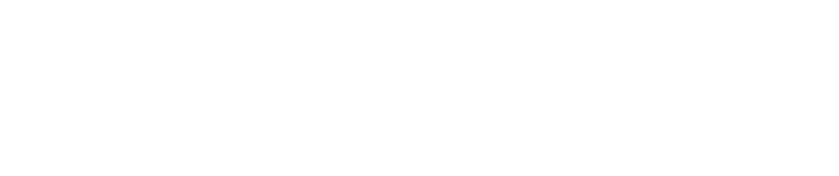
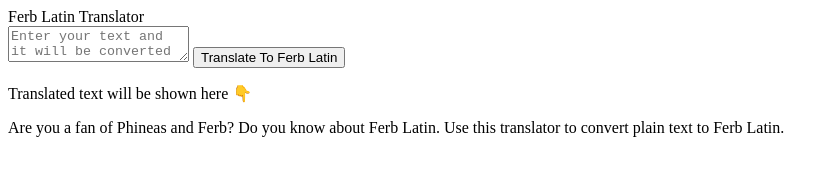
Before and after one commit to shanu12799/Ferb_Translator_mark_seven, a plain HTML site: page index.html in a window 1280 px wide. Shown: the whole page, without its empty margins (0-839 px from the left). Drawn offline with Linux system fonts and the light colour scheme.

Commit message:
feat: basic html added

```diff
--- a/index.html
+++ b/index.html
@@ -6,5 +6,24 @@
     <meta name="viewport" content="width=device-width, initial-scale=1.0" />
     <title>Ferb Latin Translator</title>
   </head>
-  <body></body>
+  <body>
+    <header>
+      <div>Ferb Latin Translator</div>
+    </header>
+    <textarea
+      placeholder="Enter your text and it will be converted to the Ferb Latin"
+    ></textarea>
+
+    <button>Translate To Ferb Latin</button>
+
+    <p>Translated text will be shown here 👇</p>
+
+    <div></div>
+    <footer>
+      <p>
+        Are you a fan of Phineas and Ferb? Do you know about Ferb Latin. Use
+        this translator to convert plain text to Ferb Latin.
+      </p>
+    </footer>
+  </body>
 </html>
```
